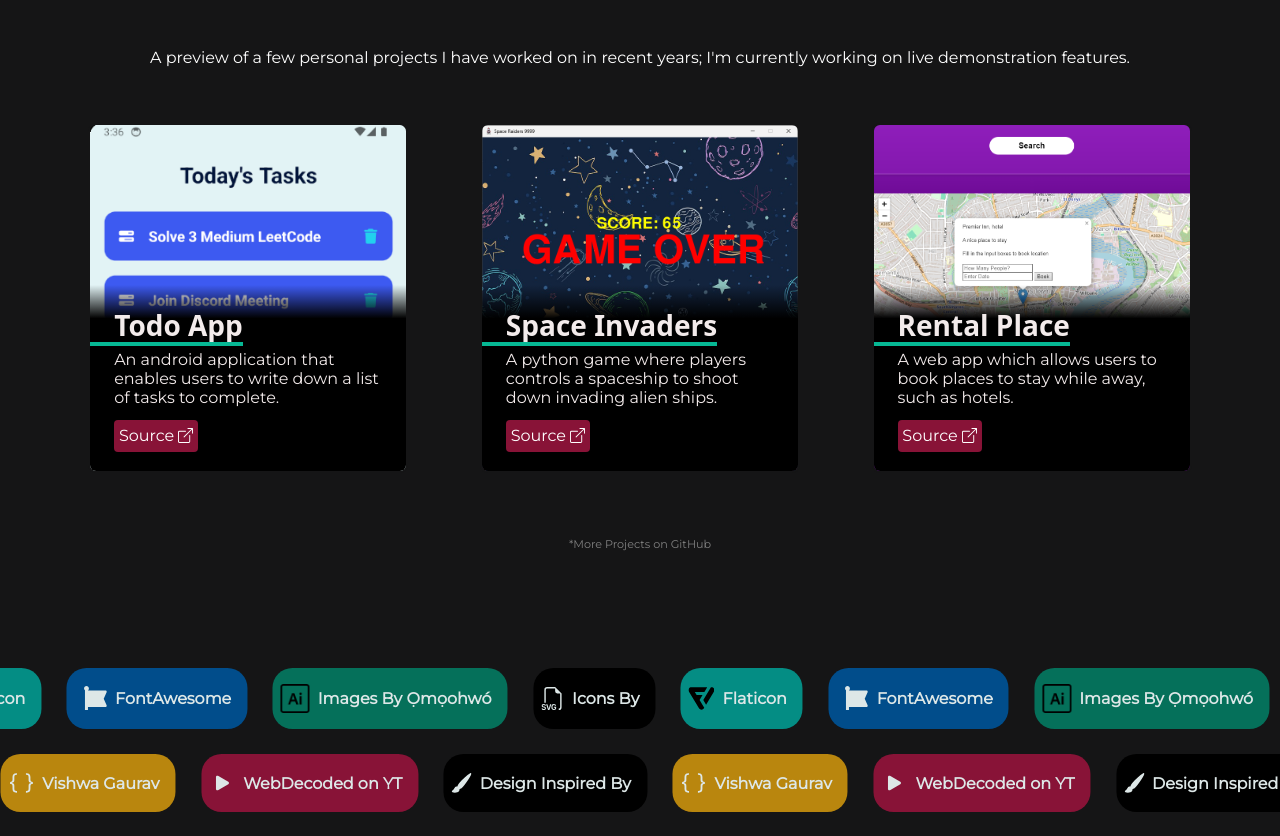
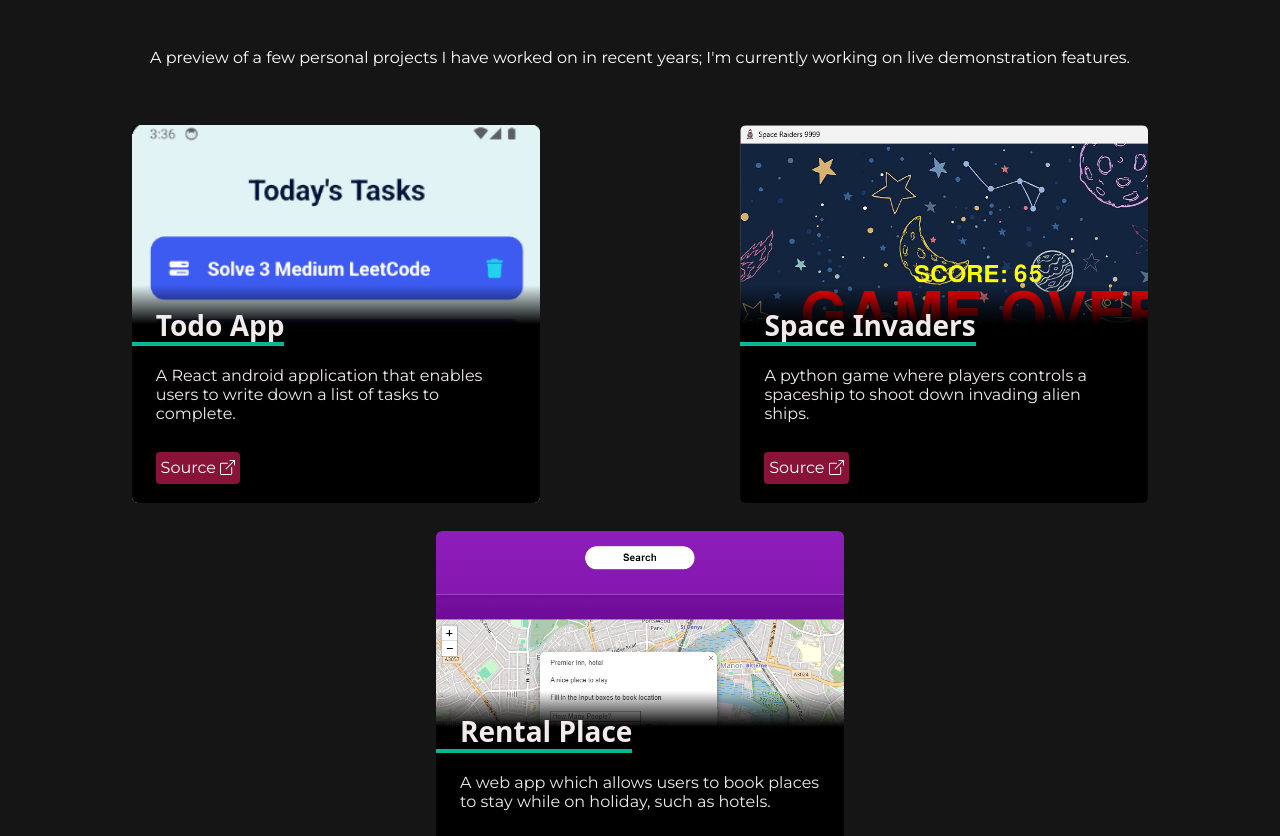
Before and after one commit to JoatXI/JoatTheGoat, a React (Create React App) app: page / in a window 1280 px wide. Shown: the part 1905-2741 px from the top of the page. Built offline with nearby package versions, Linux system fonts and the light colour scheme; a web font is replaced by a local one.

Commit message:
Modified The Projects Cards:
Increased the width of the cards.
Changed the cards Background-Image size.
Added padding block to the cards body paragragh to fix each card horizontal height.

```diff
--- a/src/App.css
+++ b/src/App.css
@@ -489,7 +489,7 @@ span.navbar-text {
     background-image: url(./assets/img/TodoApp.png);
     background-size: cover;
     padding: 10rem 0 0;
-    width: 35ch;
+    width: 45ch;
     border-radius: 0.5rem !important;
     overflow: hidden;
     transition: transform 300ms ease-in-out;
@@ -500,23 +500,16 @@ span.navbar-text {
 
 .two {
     background-image: url(./assets/img/spaceraider.png);
-    background-size: contain;
 }
 
 .three {
     background-image: url(./assets/img/rentalsite.png);
-    background-size: contain;
 }
 
 .card:hover,
 .card:focus-within {
     transform: scale(1.02);
     border: 2px solid #808080 !important;
-}
-
-.card p {
-    padding: 0;
-    font-size: 1rem;
 }
 
 .card-content {
@@ -552,7 +545,12 @@ span.navbar-text {
     transform: scaleX(1);
 }
 
+.card p {
+    padding: 1rem 0;
+}
+
 .card-body {
+    font-size: 1rem;
     color: rgb(255 255 255 / 0.85);
 }
 
--- a/src/components/Projects.js
+++ b/src/components/Projects.js
@@ -16,7 +16,7 @@ export const Projects = () => {
                             <div className="card one">
                                 <div className="card-content">
                                     <h3 className="card-title">Todo App</h3>
-                                    <p className="card-body">An android application that enables users to write down a list of tasks to complete.</p>
+                                    <p className="card-body">A React android application that enables users to write down a list of tasks to complete.</p>
                                     <a href="https://github.com/JoatXI/Todo-App" target="_blank" rel="noopener noreferrer" className="card-butn">Source <BoxArrowUpRight size={15} /></a>
                                 </div>
                             </div>
@@ -34,7 +34,7 @@ export const Projects = () => {
                             <div className="card three">
                                 <div className="card-content">
                                     <h3 className="card-title">Rental Place</h3>
-                                    <p className="card-body">A web app which allows users to book places to stay while away, such as hotels.</p>
+                                    <p className="card-body">A web app which allows users to book places to stay while on holiday, such as hotels.</p>
                                     <a href="https://github.com/JoatXI/PTS-WebApp" target="_blank" rel="noopener noreferrer" className="card-butn">Source <BoxArrowUpRight size={15} /></a>
                                 </div>
                             </div>
```
